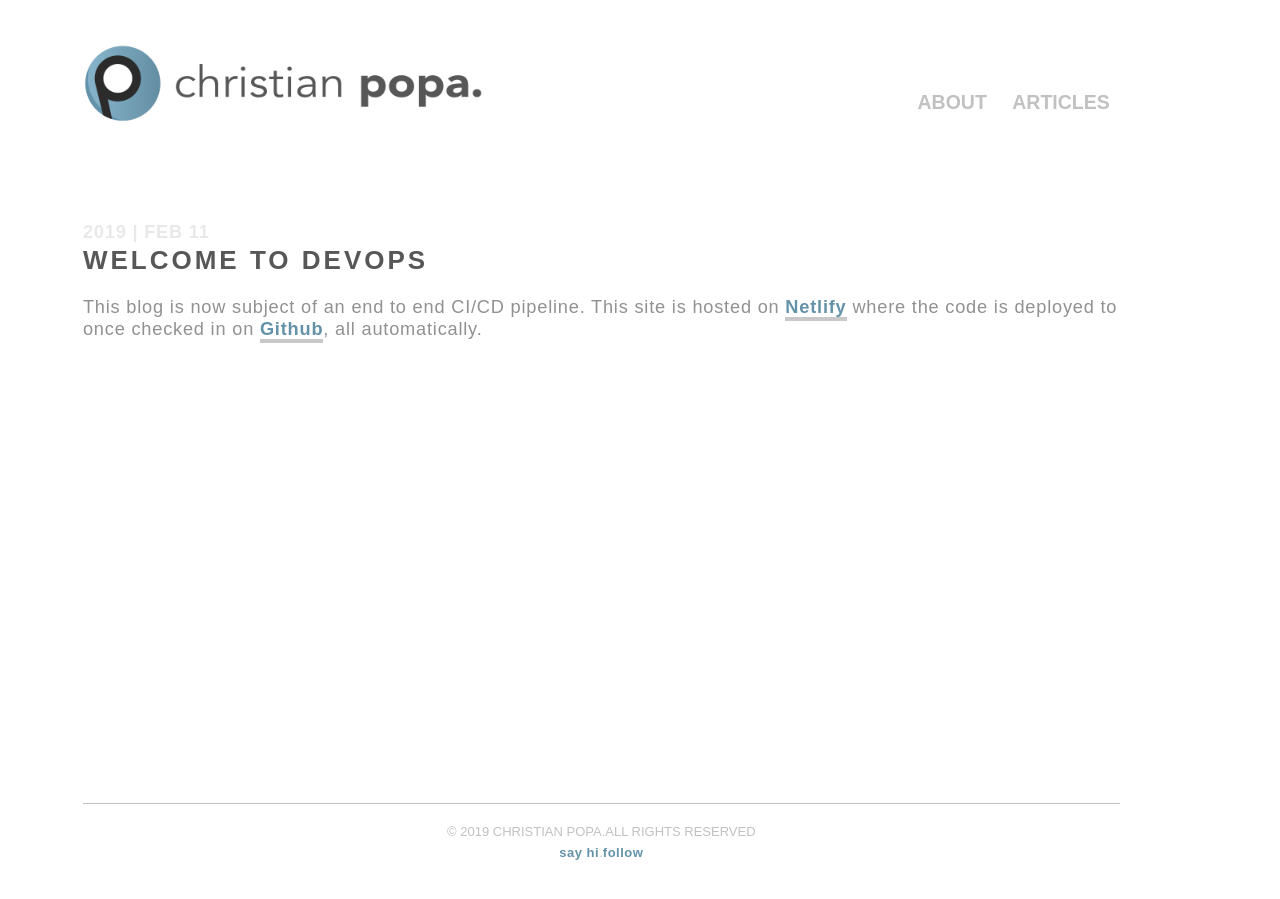
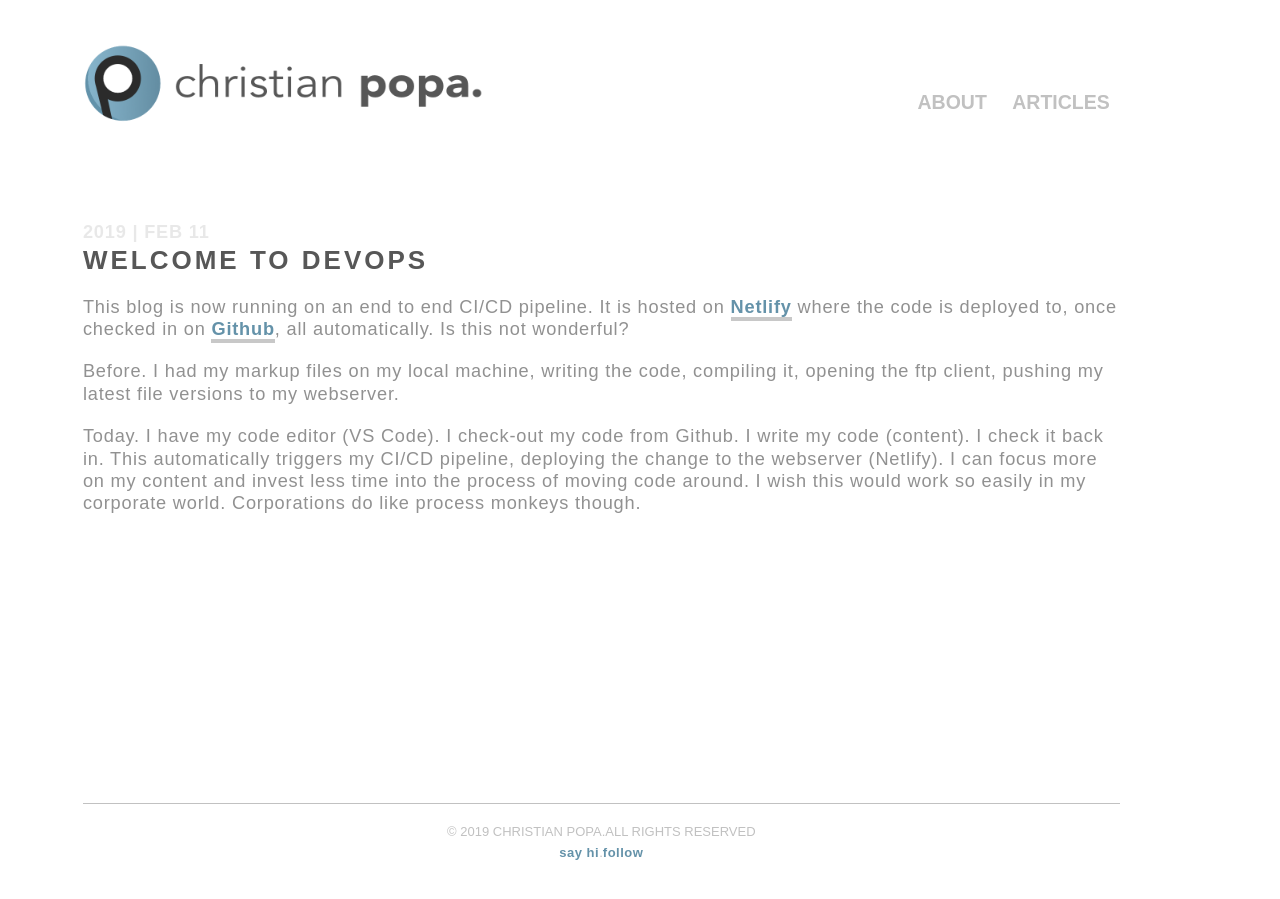
Before and after one commit to cristego/cristego.github.io, a Jekyll site: the page built from _posts/2019-02-11-Welcome-to-DevOps.md, in a window 1280 px wide. Built offline with Jekyll 4.4.1, drawn with Linux system fonts in a browser that asks for light colours.

Commit message:
updated "Welcome to DevOps"

```diff
--- a/_posts/2019-02-11-Welcome-to-DevOps.md
+++ b/_posts/2019-02-11-Welcome-to-DevOps.md
@@ -6,5 +6,10 @@ date: 2019-02-11T00:00:28.000Z
 categories:
 permalink: '/articles/:categories/:year/:title.html'
 ---
-This blog is now subject of an end to end CI/CD pipeline. This site is hosted on [Netlify](https://netlify.com/){:target="_blank"} where the code is deployed to once checked in on [Github](https://github.com/){:target="_blank"}, all automatically.
+This blog is now running on an end to end CI/CD pipeline. It is hosted on [Netlify](https://netlify.com/){:target="_blank"} where the code is deployed to, once checked in on [Github](https://github.com/){:target="_blank"}, all automatically. Is this not wonderful?
 <!--End of Excerpt-->
+
+Before. I had my markup files on my local machine, writing the code, compiling it, opening the ftp client, pushing my latest file versions to my webserver.
+
+Today. I have my code editor (VS Code). I check-out my code from Github. I write my code (content). I check it back in. This automatically triggers my CI/CD pipeline, deploying the change to the webserver (Netlify).
+I can focus more on my content and invest less time into the process of moving code around. I wish this would work so easily in my corporate world. Corporations do like process monkeys though.
```
